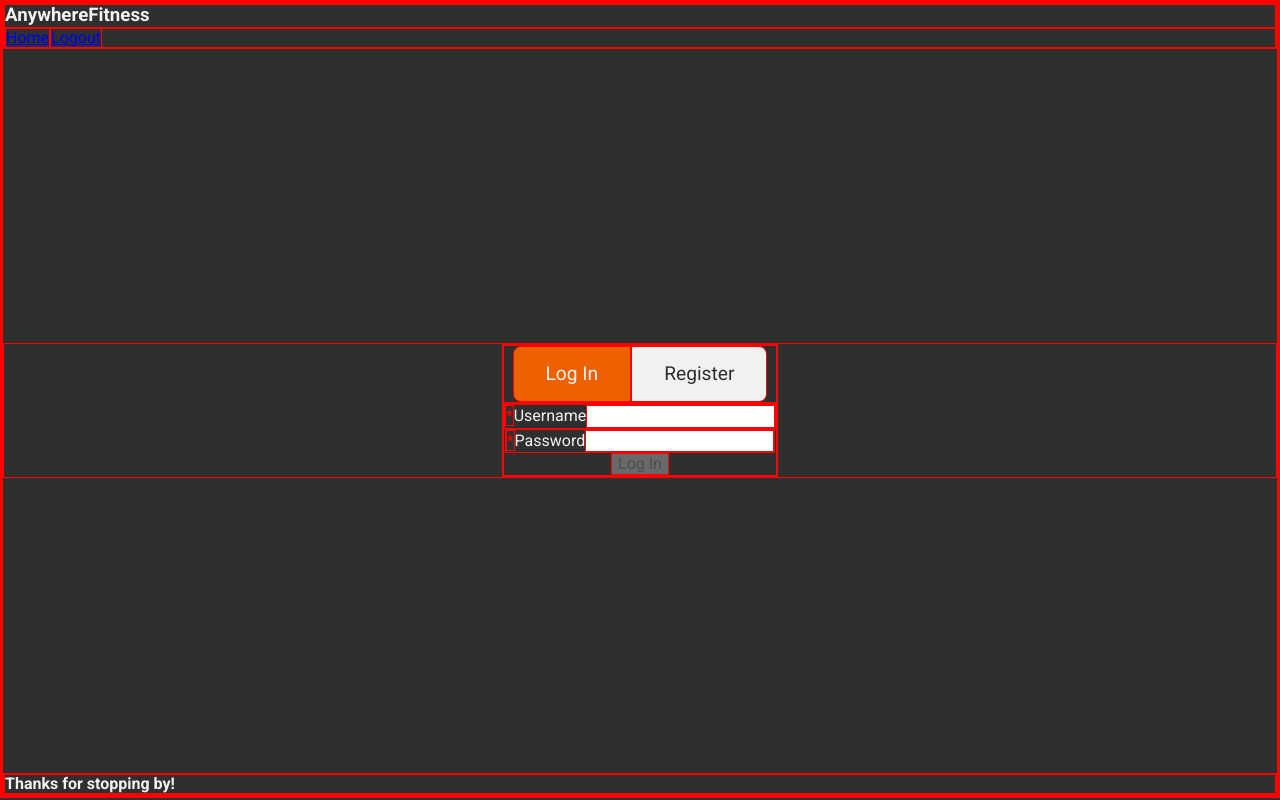
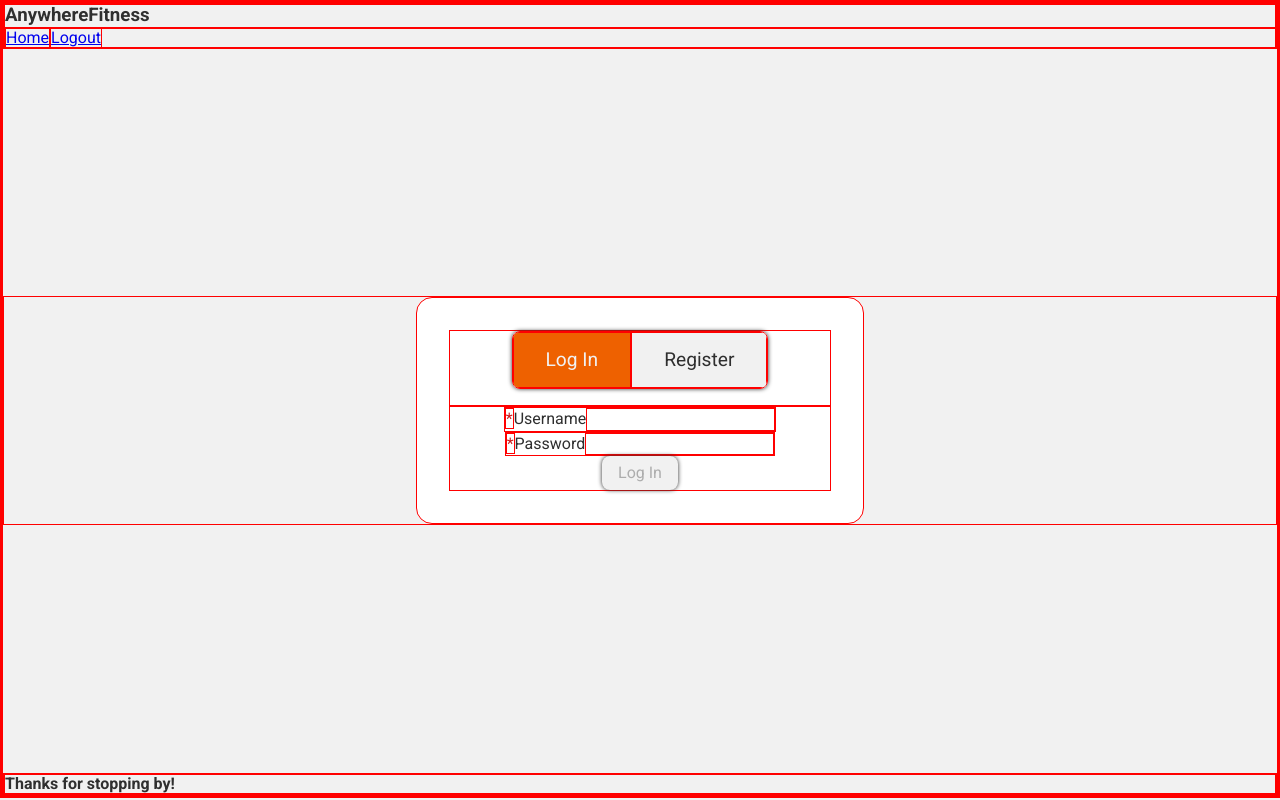
Before and after one commit to lanceturbes/anywhere-fitness-frontend, a React (Create React App) app: page /auth/login in a window 1280 px wide. Built offline with nearby package versions, Linux system fonts and the light colour scheme.

Commit message:
styled auth page

```diff
--- a/src/App.jsx
+++ b/src/App.jsx
@@ -6,7 +6,7 @@ import { Routes, Route } from "react-router-dom"
 import UserPage from "./components/pages/Dashboard"
 import HomePage from "./components/pages/HomePage"
 import Navbar from "./components/elements/Navbar"
-import LoginPage from "./components/pages/LoginPage"
+import AuthPage from "./components/pages/AuthPage"
 import Logout from './components/elements/Logout'
 import Footer from "./components/elements/Footer"
 
@@ -16,7 +16,7 @@ function App() {
       <Navbar />
       <Routes>
         <Route path="/" element={<HomePage />} />
-        <Route path="/auth/*" element={<LoginPage />} />
+        <Route path="/auth/*" element={<AuthPage />} />
         <Route path="/dashboard" element={<UserPage />} />
         <Route path="/logout" element={<Logout />} />
       </Routes>
--- a/src/components/forms/LoginForm/LoginForm.jsx
+++ b/src/components/forms/LoginForm/LoginForm.jsx
@@ -87,7 +87,16 @@ function LoginForm() {
         />
       </label>
 
-      <button disabled={submitDisabled}>Log In</button>
+      <button
+        className={
+          submitDisabled === false
+            ? "button activated-submit-button"
+            : "button"
+        }
+        disabled={submitDisabled}
+      >
+        Log In
+      </button>
 
       {loginError && <h4>{loginError}</h4>}
     </form>
--- a/src/components/pages/LoginPage.jsx
+++ b/src/components/pages/AuthPage.jsx
@@ -6,23 +6,25 @@ import { Routes, Route, NavLink } from "react-router-dom"
 import LoginForm from "../forms/LoginForm/LoginForm"
 import RegisterForm from "../forms/RegisterForm/RegisterForm"
 
-function LoginPage() {
+function AuthPage() {
   return (
     <section className="auth-page">
       <div className="auth-box">
         <nav className="auth-nav">
+          <div className="auth-navlink-wrapper">
             <NavLink
-            className={({ isActive }) => "auth-navlink login-button" + (isActive ? " active-auth-navlink" : "")}
+              className={({ isActive }) => "auth-navlink" + (isActive ? " active-auth-navlink" : "")}
               to="/auth/login"
             >
               Log In
             </NavLink>
             <NavLink
-            className={({ isActive }) => "auth-navlink register-button" + (isActive ? " active-auth-navlink" : "")}
+              className={({ isActive }) => "auth-navlink" + (isActive ? " active-auth-navlink" : "")}
               to="/auth/register"
             >
               Register
             </NavLink>
+          </div>
         </nav>
         <Routes>
           <Route path="login" element={<LoginForm />} />
@@ -33,4 +35,4 @@ function LoginPage() {
   )
 }
 
-export default LoginPage
+export default AuthPage
--- a/src/styles/auth-page.css
+++ b/src/styles/auth-page.css
@@ -1,19 +1,35 @@
-/* ========== LoginPage Styling ========== */
+/* ========== AuthPage Styling ========== */
 .auth-page {
   min-height: 100%;
   display: flex;
+  flex-direction: column;
   justify-self: center;
   justify-content: center;
 }
 .auth-box {
   display: flex;
+  background-color: #fff;
+  border-radius: 1rem;
+  justify-self: center;
+  align-self: center;
   flex-direction: column;
+  width: 30%;
+  padding: 2rem 2rem;
 }
 .auth-nav {
   display: flex;
-  flex-flow: row wrap;
+  padding-bottom: 1rem;
+  flex-direction: row;
   justify-content: center;
   align-items: center;
+}
+.auth-navlink-wrapper {
+  display: flex;
+  justify-content: center;
+  align-items: center;
+  overflow: hidden;
+  border-radius: 0.5rem;
+  box-shadow: 0rem 0rem 4px 0.1px var(--dark-grey);
 }
 .auth-navlink {
   text-decoration: none;
@@ -35,19 +51,3 @@
   background-color: var(--orange);
   color: var(--bone-white);
 }
-.login-button {
-  border-radius: 0.5rem 0 0 0.5rem;
-}
-.register-button {
-  border-radius: 0 0.5rem 0.5rem 0;
-}
-.form {
-  display: flex;
-  flex-direction: column;
-  align-items: center;
-  justify-content: center;
-}
-/* ========== LoginForm Styling ========== */
-.required {
-  color: red;
-}
--- /dev/null
+++ b/src/styles/form.css
@@ -0,0 +1,26 @@
+/* ========== Form Styling ========== */
+.button {
+  padding: 0.5rem 1rem;
+  font-size: 1rem;
+  background-color: var(--bone-white);
+  border: none;
+  border-radius: 0.5rem;
+  box-shadow: 0rem 0rem 4px 0.1px var(--dark-grey);
+}
+.form {
+  display: flex;
+  flex-direction: column;
+  align-items: center;
+  justify-content: space-between;
+}
+.required {
+  color: var(--tomato-red);
+}
+.activated-submit-button {
+  transition: all 0.1s;
+}
+.activated-submit-button:hover {
+  cursor: pointer;
+  background-color: var(--orange);
+  color: var(--bone-white);
+}
--- a/src/styles/general.css
+++ b/src/styles/general.css
@@ -2,8 +2,8 @@ html {
   font-family: 'Roboto', sans-serif;
 }
 body {
-  background-color: var(--dark-grey);
-  color: var(--bone-white);
+  background-color: var(--bone-white);
+  color: var(--dark-grey);
 }
 #root {
   min-height: 99vh;
--- a/src/styles/index.css
+++ b/src/styles/index.css
@@ -3,3 +3,4 @@
 @import url("general.css");
 @import url("navbar.css");
 @import url("auth-page.css");
+@import url("form.css");
--- a/src/styles/theme.css
+++ b/src/styles/theme.css
@@ -4,4 +4,5 @@ html {
   --bone-white: #f1f1f1;
   --grey: #a1a1a1;
   --orange: #ee6100;
+  --tomato-red: #ca1b1b;
 }
```
Lines whose indentation alone changed are shown as unchanged.
